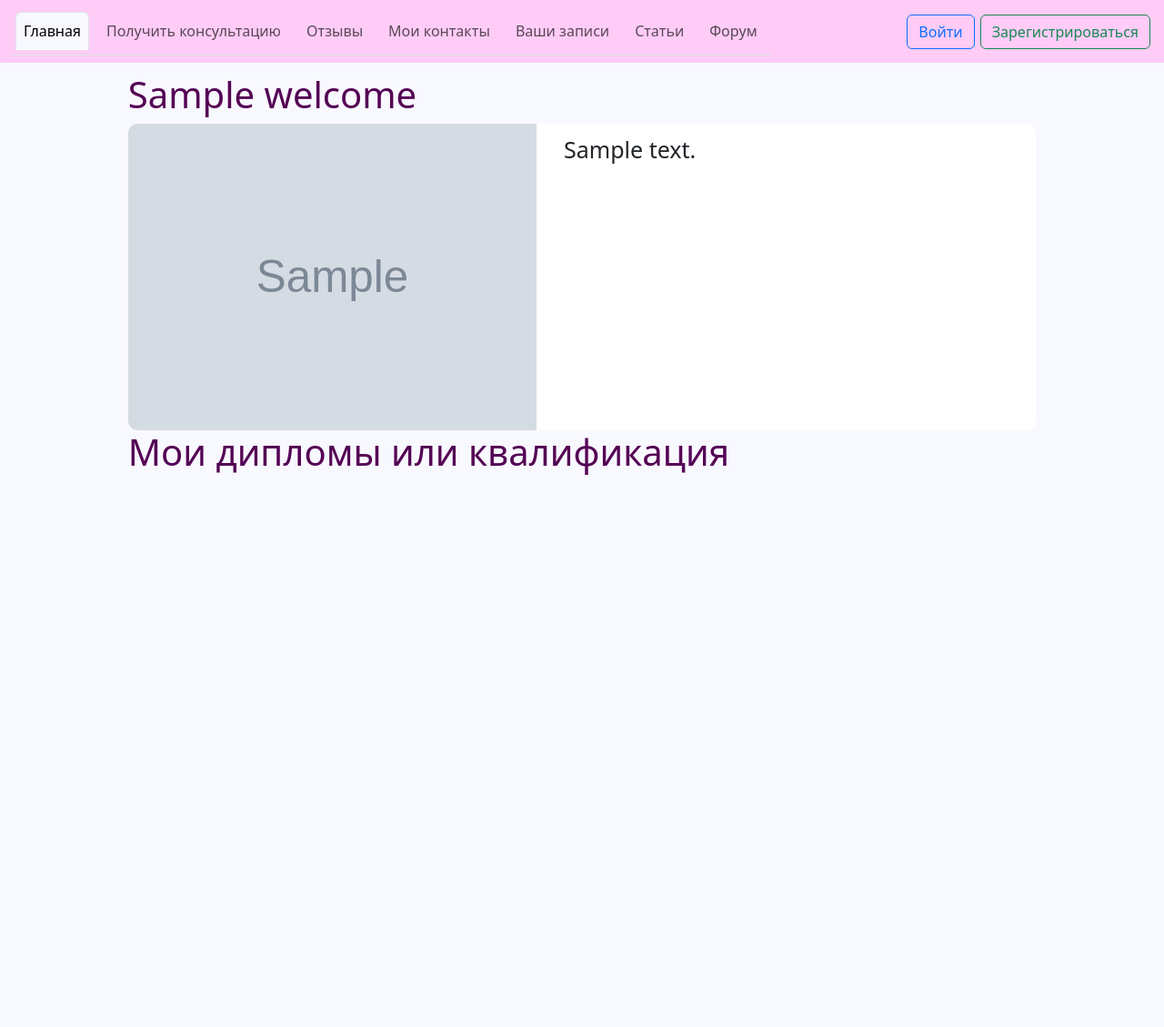
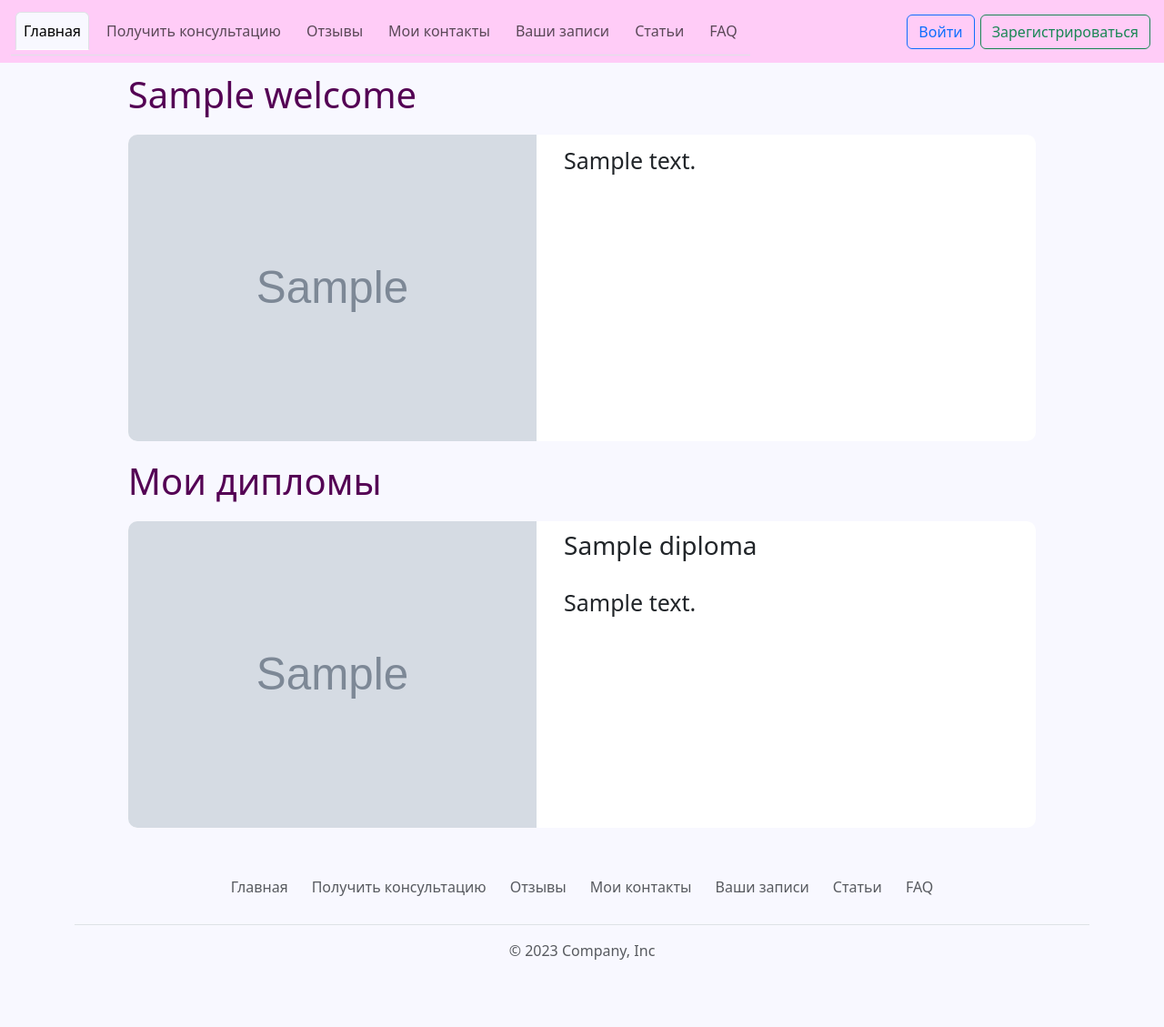
Before and after one commit to r1kk1s/mindsafe, a Django app: page / in a window 1280 px wide. Shown: the whole page at 91% size. Before the commit the page ends 522 px from the top, so only its background shows below. Run offline with Django 4.2, Linux system fonts and the light colour scheme; tables that the repository leaves empty hold one stand-in row (values such as "Sample post"); grey boxes marked "Sample" are stand-in pictures.

Commit message:
add footer to _base.html and include education into welcome_page_view

```diff
--- a/static/css/base.css
+++ b/static/css/base.css
@@ -40,9 +40,15 @@ h1 {
     border-radius: 10px;
     height: 100%;
     display: flex;
+    margin-top: 2%;
+    margin-bottom: 2%;
 }
 
-.welcome > p {
+.welcome h3 {
+    padding: 10px 30px;
+}
+
+.welcome p {
     font-size: 25px;
     padding: 10px 30px;
 }
@@ -123,7 +129,7 @@ h1 {
         border-radius: 10px 10px 0 0;
     }
 
-    .welcome > p {
+    .welcome p {
         font-size: 18px;
     }
 }
--- a/templates/_base.html
+++ b/templates/_base.html
@@ -45,8 +45,20 @@
             </div>
         </nav>
         <div class="content">
-        {% block content %}
-        {% endblock content %}
+            {% block content %}
+            {% endblock content %}
+        </div>
+        <div class="container">
+            <footer class="py-3 my-4">
+                <ul class="nav justify-content-center border-bottom pb-3 mb-3">
+                {% for el in navbar %}
+                    <li class="nav-item">
+                        <a class="nav-link px-2 text-muted" href="{% url el.view_name %}">{{ el.title }}</a>
+                    </li>
+                {% endfor %}
+                </ul>
+                <p class="text-center text-muted">© 2023 Company, Inc</p>
+            </footer>
         </div>
         <!-- Bootstrap JavaScript -->
         <script src="https://cdn.jsdelivr.net/npm/bootstrap@5.3.0-alpha1/dist/js/bootstrap.bundle.min.js" integrity="sha384-w76AqPfDkMBDXo30jS1Sgez6pr3x5MlQ1ZAGC+nuZB+EYdgRZgiwxhTBTkF7CXvN" crossorigin="anonymous"></script>
--- a/templates/welcome/education.html
+++ b/templates/welcome/education.html
@@ -1,8 +1,10 @@
-<h1>Мои дипломы или квалификация</h1>
+<h1>Мои дипломы</h1>
 {% for diplom in diplomas %}
-    <div class="diplomas">
-        <h3>{{ diplom.title }}</h3>
-        <img class="diplom" src="{{ diplom.photo.url }}" alt="Фото дипломов" />
-        <p>{{ diplom.description }}</p>
+    <div class="welcome">
+        <img class="my-photo" src="{{ diplom.photo.url }}" alt="Фото дипломов" />
+        <div>
+            <h3>{{ diplom.title }}</h3>
+            <p>{{ diplom.description }}</p>
+        </div>
     </div>
 {% endfor %}
--- a/welcome/templatetags/welcome_tags.py
+++ b/welcome/templatetags/welcome_tags.py
@@ -12,7 +12,7 @@ navbar = [
     {"title": "Мои контакты", "view_name": "contact"},
     {"title": "Ваши записи", "view_name": "my_consultations"},
     {"title": "Статьи", "view_name": "article_list"},
-    {"title": "Форум", "view_name": "issue_list"},
+    {"title": "FAQ", "view_name": "issue_list"},
 ]
 
 
--- a/welcome/urls.py
+++ b/welcome/urls.py
@@ -1,13 +1,11 @@
 from django.contrib import admin
 from django.urls import path, include
 
-from .views import (show_education_page_view,
-                    show_welcome_page_view,
+from .views import (show_welcome_page_view,
                     show_my_contact_view)
 
 
 urlpatterns = [
     path("", show_welcome_page_view, name="home"),
-    path("education/", show_education_page_view, name="education"),
     path("contact/", show_my_contact_view, name="contact"),
 ]
--- a/welcome/views.py
+++ b/welcome/views.py
@@ -8,15 +8,8 @@ def show_welcome_page_view(request):
     """Показывает страницу приветствия"""
 
     return render(request, "welcome/home.html",
-                  {"home_info": get_list_or_404(Welcome, displayed=True)[0]})
-
-
-def show_education_page_view(request):
-    """Показывает страницу с дипломами"""
-
-    return render(request, "welcome/education.html",
-                  {"diplomas": Diplomas.objects.all()})
-                  # {"diplomas": get_list_or_404(Diplomas)})
+                  {"home_info": get_list_or_404(Welcome, displayed=True)[0],
+                   "diplomas": Diplomas.objects.all()})
 
 def show_my_contact_view(request):
     """Показывает контакты администратора"""
```
Also changed, not shown: media/photos/diplomas/2023/03/06/child_divorce.jpg (added), media/photos/diplomas/2023/03/06/tocsic_.jpg (added).
